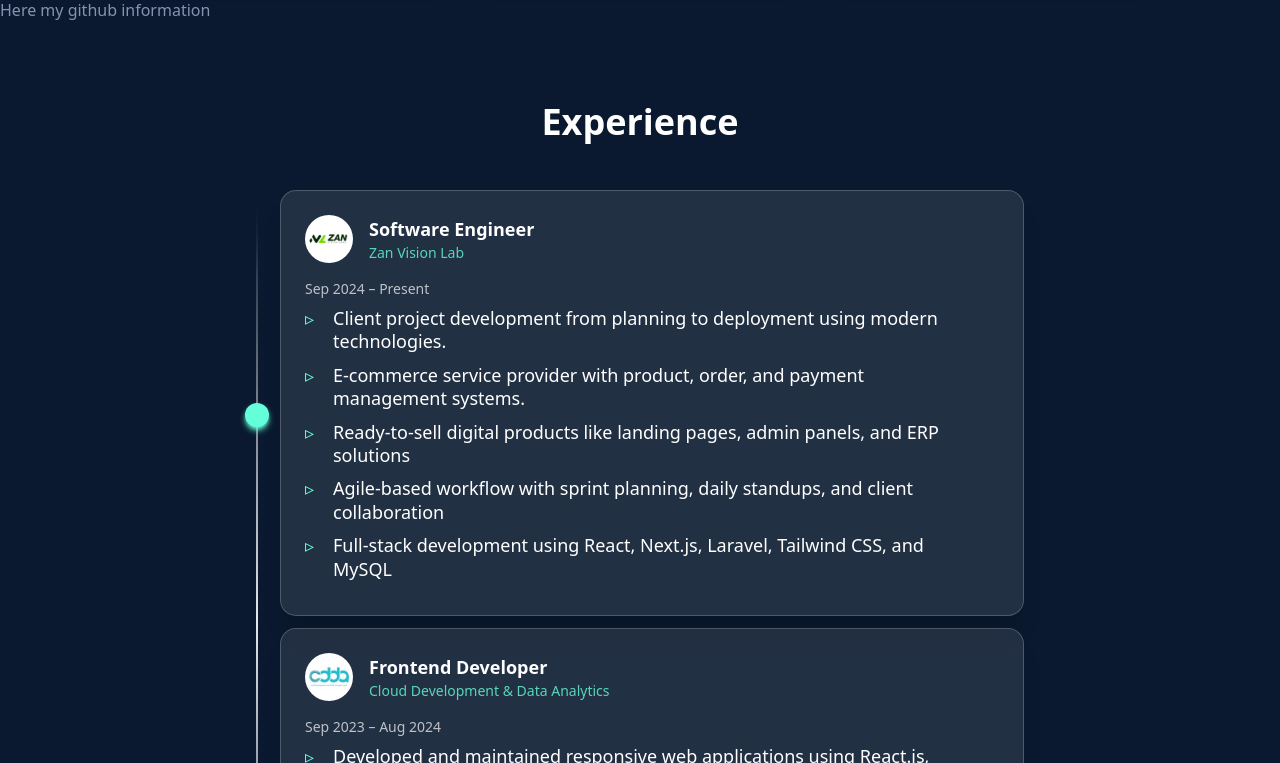
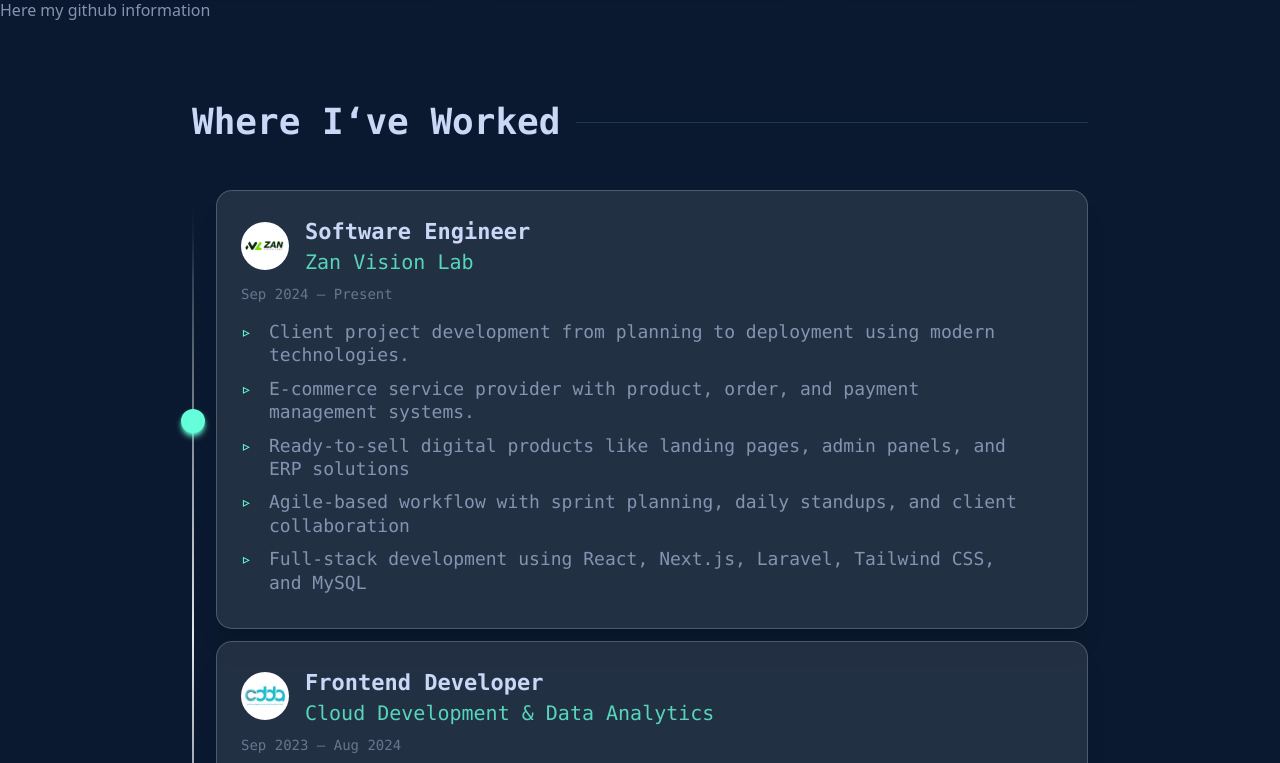
Before and after one commit to Arpit8126/Portfolio_site, a Next.js app: page / in a window 1280 px wide. Shown: the part 857-1620 px from the top of the page. Built offline with nearby package versions, Linux system fonts and the light colour scheme; no server answers.

Commit message:
fix:solve exprience area font and size

```diff
--- a/src/components/exprience/Exprience.tsx
+++ b/src/components/exprience/Exprience.tsx
@@ -3,6 +3,7 @@ import { experiences } from "@/constants/exprience";
 import { cn } from "@/utils/cn";
 import { motion, useScroll, useTransform } from "framer-motion";
 import Image from "next/image";
+import Link from "next/link";
 import { useEffect, useRef, useState } from "react";
 // lib/data/experience.ts
 
@@ -44,11 +45,12 @@ function ExperienceSection() {
   const bgColor = useTransform(scrollYProgress, [0, 1], ["#e0e0e0", "#00f0ff"]);
   const opacityTransform = useTransform(scrollYProgress, [0, 0.1], [0, 1]);
   return (
-    <section className="min-h-screen bg-gradient-to-br    px-4">
-      <div className="max-w-3xl mx-auto">
-        <h2 className="text-4xl font-bold text-white mb-12 text-center">
-          Experience
-        </h2>
+    <section className="min-h-screen bg-gradient-to-br    px-4 font-mono">
+      <div className="max-w-4xl mx-auto">
+        <div className="text-4xl font-bold text-[#ccd6f6] mb-12 flex items-center gap-4 ">
+          <span className="shrink-0"> Where I&lsquo;ve Worked</span>
+          <hr className="w-full h-[1px] bg-[#233554] border-none" />
+        </div>
         <div ref={containerRef} className="relative   border-purple-600 pl-6  ">
           {experiences.map((exp, i) => (
             <motion.div
@@ -86,7 +88,7 @@ function ExperienceSection() {
                 className="absolute -left-[80px] top-[45%] -translate-y-1/2 w-20 h-20 rounded-full bg-[radial-gradient(circle,_rgba(255,255,0,0.7)_0%,_rgba(255,255,0,0.7)_50%,_transparent_80%)] blur-3xl pointer-events-none"
               />
 
-              <div className="flex items-center gap-4 mb-4">
+              <div className="flex items-center gap-4 mb-2">
                 <div className="w-12 h-12 bg-white rounded-full flex items-center justify-center">
                   <Image
                     src={exp.logo}
@@ -97,18 +99,22 @@ function ExperienceSection() {
                   />
                 </div>
                 <div>
-                  <p className="font-semibold text-lg ">{exp.name}</p>
-                  <p className="text-sm opacity-80 text-[#64ffda]">
+                  <p className="font-semibold text-[22px] text-[#ccd6f6] ">{exp.name}</p>
+                  <Link
+                    target="_blank"
+                    href={exp?.live_link}
+                    className="text-xl opacity-80 text-[#64ffda]"
+                  >
                     {exp.title}
-                  </p>
+                  </Link>
                 </div>
               </div>
-              <p className="text-sm opacity-70 mb-2">{exp.date}</p>
+              <p className="text-sm opacity-70 mb-4 text-[#8892b0]">{exp.date}</p>
               <ul>
                 {exp?.description?.split("▹").map((item, idx) => (
                   <li
                     key={idx}
-                    className="relative elative before:content-['▹'] before:absolute before:left-0 before:text-[#64ffda]  px-7 mb-2.5 text-lg leading-[1.3] font-normal font-space"
+                    className="relative elative before:content-['▹'] before:absolute before:left-0 before:text-[#64ffda]  px-7 mb-2.5 text-lg leading-[1.3] font-normal font-space text-[#8892b0]"
                   >
                     {item}
                   </li>
--- a/src/constants/exprience.ts
+++ b/src/constants/exprience.ts
@@ -8,6 +8,7 @@ export const experiences: exprienceType[] = [
     date: "Sep 2024 – Present",
     description:
       "Client project development from planning to deployment using modern technologies. ▹ E-commerce service provider with product, order, and payment management systems. ▹ Ready-to-sell digital products like landing pages, admin panels, and ERP solutions▹Agile-based workflow with sprint planning, daily standups, and client collaboration▹Full-stack development using React, Next.js, Laravel, Tailwind CSS, and MySQL",
+    live_link: "https://zanvisionlabs.com/",
   },
   {
     title: "Cloud Development & Data Analytics",
@@ -16,5 +17,6 @@ export const experiences: exprienceType[] = [
     date: "Sep 2023 – Aug 2024",
     description:
       "Developed and maintained responsive web applications using React.js, Next.js, Tailwind CSS, and TypeScript. ▹ Collaborated with backend teams to integrate REST APIs and GraphQL, ensuring smooth data flow and optimal performance. ▹ Contributed to enterprise-level solutions including custom dashboards, analytics platforms, and internal admin panels. ▹ Participated in building scalable frontend architecture for SaaS products like Quikcr, used by global enterprises.▹Implemented pixel-perfect UI/UX based on Figma/Adobe XD designs with modern animations and accessibility support",
+    live_link: "https://cdda.io/",
   },
 ];
```
Also changed, not shown: src/types/project.ts (+3 -4 lines).
